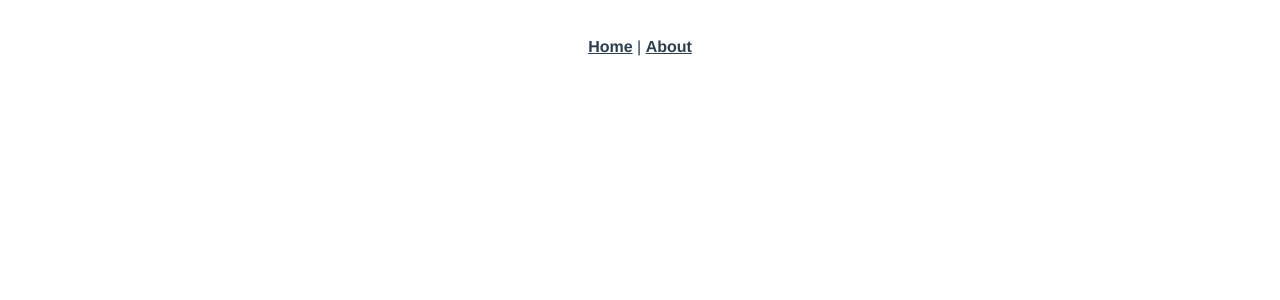
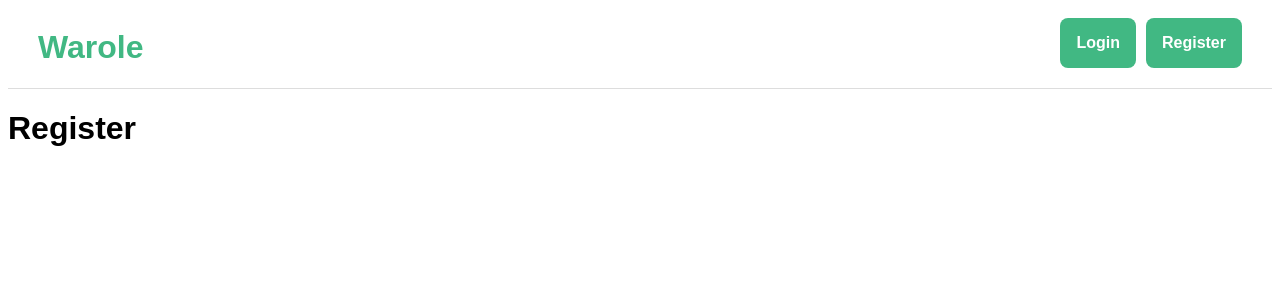
Before and after one commit to rifkyhilman/Warole-client, a Vue app: page /register in a window 1280 px wide. Before the commit this address had no page. Shown: the top 300 px of the page. Built offline with nearby package versions, Linux system fonts and the light colour scheme.

Commit message:
:lipstick: Add UI navbar
add UI navbar

```diff
--- a/src/App.vue
+++ b/src/App.vue
@@ -1,30 +1,42 @@
 <template>
-  <nav>
-    <router-link to="/">Home</router-link> |
-    <router-link to="/about">About</router-link>
-  </nav>
-  <router-view/>
+  <div id="app">
+    <Navbar />
+    <router-view/>
+  </div>
 </template>
 
+<script>
+import Navbar from './components/Navbar.vue'
+
+export default {
+  components: {
+    Navbar
+  }
+}
+</script>
+
 <style>
-#app {
-  font-family: Avenir, Helvetica, Arial, sans-serif;
-  -webkit-font-smoothing: antialiased;
-  -moz-osx-font-smoothing: grayscale;
-  text-align: center;
-  color: #2c3e50;
-}
+  * {
+      box-sizing: border-box;
+      font-family: Arial;
+    }
 
-nav {
-  padding: 30px;
-}
+  #page-wrap {
+    margin: auto;
+    max-width: 800px;
+    min-height: 100vh;
+  }
 
-nav a {
-  font-weight: bold;
-  color: #2c3e50;
-}
+  button {
+    background-color: #41B883;
+    border: none;
+    border-radius: 8px;
+    color: white;
+    cursor: pointer;
+    font-size: 16px;
+    font-weight: bold;
+    outline: 0;
+    padding: 16px;
+  }
 
-nav a.router-link-exact-active {
-  color: #42b983;
-}
 </style>
--- a/src/components/HelloWorld.vue
+++ /dev/null
@@ -1,59 +0,0 @@
-<template>
-  <div class="hello">
-    <h1>{{ msg }}</h1>
-    <p>
-      For a guide and recipes on how to configure / customize this project,<br>
-      check out the
-      <a href="https://cli.vuejs.org" target="_blank" rel="noopener">vue-cli documentation</a>.
-    </p>
-    <h3>Installed CLI Plugins</h3>
-    <ul>
-      <li><a href="https://github.com/vuejs/vue-cli/tree/dev/packages/%40vue/cli-plugin-babel" target="_blank" rel="noopener">babel</a></li>
-      <li><a href="https://github.com/vuejs/vue-cli/tree/dev/packages/%40vue/cli-plugin-router" target="_blank" rel="noopener">router</a></li>
-      <li><a href="https://github.com/vuejs/vue-cli/tree/dev/packages/%40vue/cli-plugin-eslint" target="_blank" rel="noopener">eslint</a></li>
-    </ul>
-    <h3>Essential Links</h3>
-    <ul>
-      <li><a href="https://vuejs.org" target="_blank" rel="noopener">Core Docs</a></li>
-      <li><a href="https://forum.vuejs.org" target="_blank" rel="noopener">Forum</a></li>
-      <li><a href="https://chat.vuejs.org" target="_blank" rel="noopener">Community Chat</a></li>
-      <li><a href="https://twitter.com/vuejs" target="_blank" rel="noopener">Twitter</a></li>
-      <li><a href="https://news.vuejs.org" target="_blank" rel="noopener">News</a></li>
-    </ul>
-    <h3>Ecosystem</h3>
-    <ul>
-      <li><a href="https://router.vuejs.org" target="_blank" rel="noopener">vue-router</a></li>
-      <li><a href="https://vuex.vuejs.org" target="_blank" rel="noopener">vuex</a></li>
-      <li><a href="https://github.com/vuejs/vue-devtools#vue-devtools" target="_blank" rel="noopener">vue-devtools</a></li>
-      <li><a href="https://vue-loader.vuejs.org" target="_blank" rel="noopener">vue-loader</a></li>
-      <li><a href="https://github.com/vuejs/awesome-vue" target="_blank" rel="noopener">awesome-vue</a></li>
-    </ul>
-  </div>
-</template>
-
-<script>
-export default {
-  name: 'HelloWorld',
-  props: {
-    msg: String
-  }
-}
-</script>
-
-<!-- Add "scoped" attribute to limit CSS to this component only -->
-<style scoped>
-h3 {
-  margin: 40px 0 0;
-}
-ul {
-  list-style-type: none;
-  padding: 0;
-}
-li {
-  display: inline-block;
-  margin: 0 10px;
-}
-a {
-  color: #42b983;
-}
-</style>
--- /dev/null
+++ b/src/components/Navbar.vue
@@ -0,0 +1,37 @@
+<!-- eslint-disable vue/multi-word-component-names -->
+<template>
+    <div id="nav-bar">
+        <router-link :to="{ name : 'home' }" id="products-link">
+            <h1> Warole </h1>
+        </router-link>
+        <div id="nav-bar-button">
+            <router-link :to="{ name : 'login' }" id="login-link">
+                <button> Login </button>
+            </router-link>
+            <router-link :to="{ name : 'register'}">
+                <button> Register </button>
+            </router-link>
+        </div>
+    </div>
+</template>
+
+
+<style scoped>
+    #nav-bar {
+        display: flex;
+        justify-content: space-between;
+        border-bottom: 1px solid #ddd;
+        padding: 0 30px 0 30px;
+    }
+    #products-link {
+        color: #41B883;
+        text-decoration: none;
+    }
+    #nav-bar-button {
+        margin: 10px 0 15px 0;
+    }
+
+    #login-link {
+        margin-right: 10px;
+    }
+</style>
--- a/src/router/index.js
+++ b/src/router/index.js
@@ -1,19 +1,23 @@
 import { createRouter, createWebHistory } from 'vue-router'
-import HomeView from '../views/HomeView.vue'
+import Home from '../views/home/index.vue'
+import Login from '../views/login/index.vue'
+import Register from '../views/register/index.vue'
 
 const routes = [
   {
     path: '/',
     name: 'home',
-    component: HomeView
+    component: Home
   },
   {
-    path: '/about',
-    name: 'about',
-    // route level code-splitting
-    // this generates a separate chunk (about.[hash].js) for this route
-    // which is lazy-loaded when the route is visited.
-    component: () => import(/* webpackChunkName: "about" */ '../views/AboutView.vue')
+    path: '/login',
+    name: 'login',
+    component: Login
+  },
+  {
+    path: '/register',
+    name: 'register',
+    component: Register
   }
 ]
 
--- a/src/views/AboutView.vue
+++ /dev/null
@@ -1,5 +0,0 @@
-<template>
-  <div class="about">
-    <h1>This is an about page</h1>
-  </div>
-</template>
--- a/src/views/HomeView.vue
+++ /dev/null
@@ -1,18 +0,0 @@
-<template>
-  <div class="home">
-    <img alt="Vue logo" src="../assets/logo.png">
-    <HelloWorld msg="Welcome to Your Vue.js App"/>
-  </div>
-</template>
-
-<script>
-// @ is an alias to /src
-import HelloWorld from '@/components/HelloWorld.vue'
-
-export default {
-  name: 'HomeView',
-  components: {
-    HelloWorld
-  }
-}
-</script>
--- /dev/null
+++ b/src/views/home/index.vue
@@ -0,0 +1,6 @@
+<!-- eslint-disable vue/multi-word-component-names -->
+<template>
+    <div>
+        <h1>Home view</h1>
+    </div>
+</template>
--- /dev/null
+++ b/src/views/login/index.vue
@@ -0,0 +1,16 @@
+<!-- eslint-disable vue/multi-word-component-names -->
+<template>
+    <div>
+        <h1>Login</h1>
+    </div>
+</template>
+
+<script>
+export default {
+
+}
+</script>
+
+<style>
+
+</style>
--- /dev/null
+++ b/src/views/register/index.vue
@@ -0,0 +1,16 @@
+<!-- eslint-disable vue/multi-word-component-names -->
+<template>
+    <div>
+        <h1>Register</h1>
+    </div>
+</template>
+
+<script>
+export default {
+
+}
+</script>
+
+<style>
+
+</style>
```
